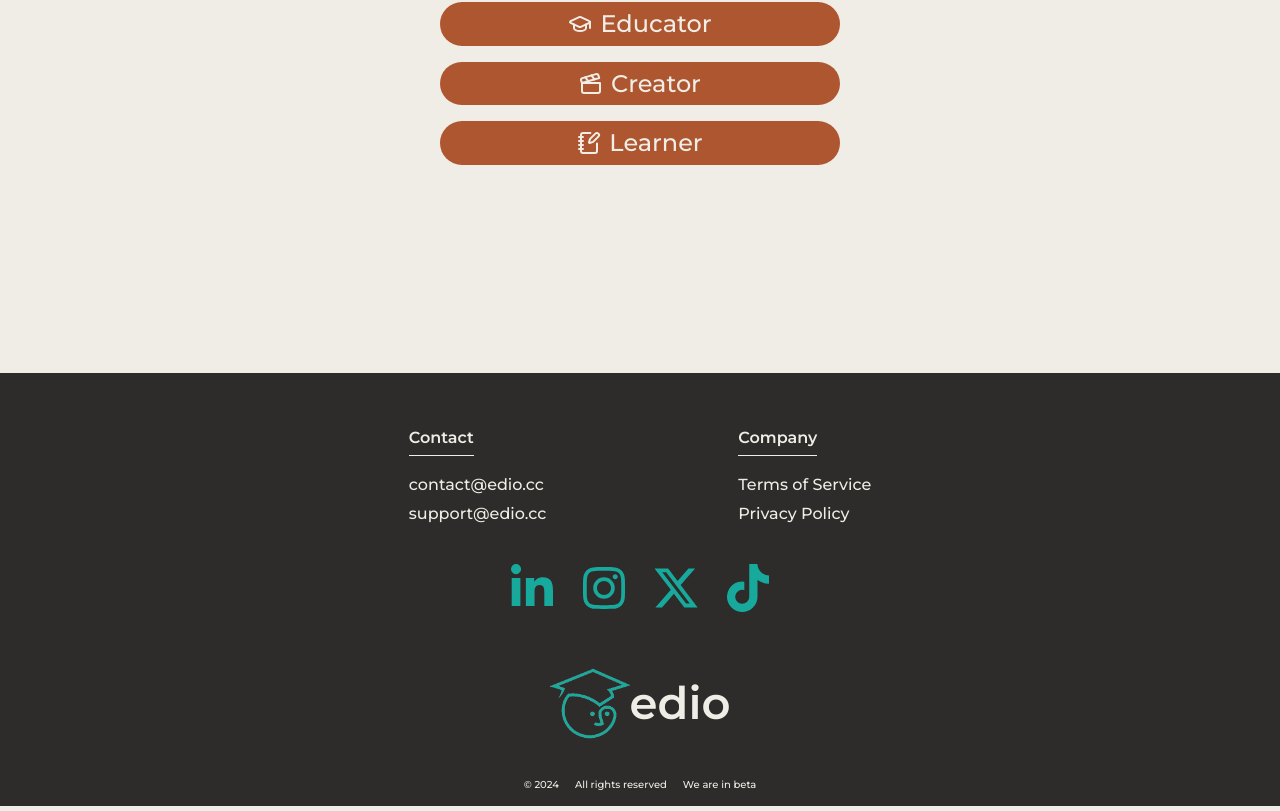
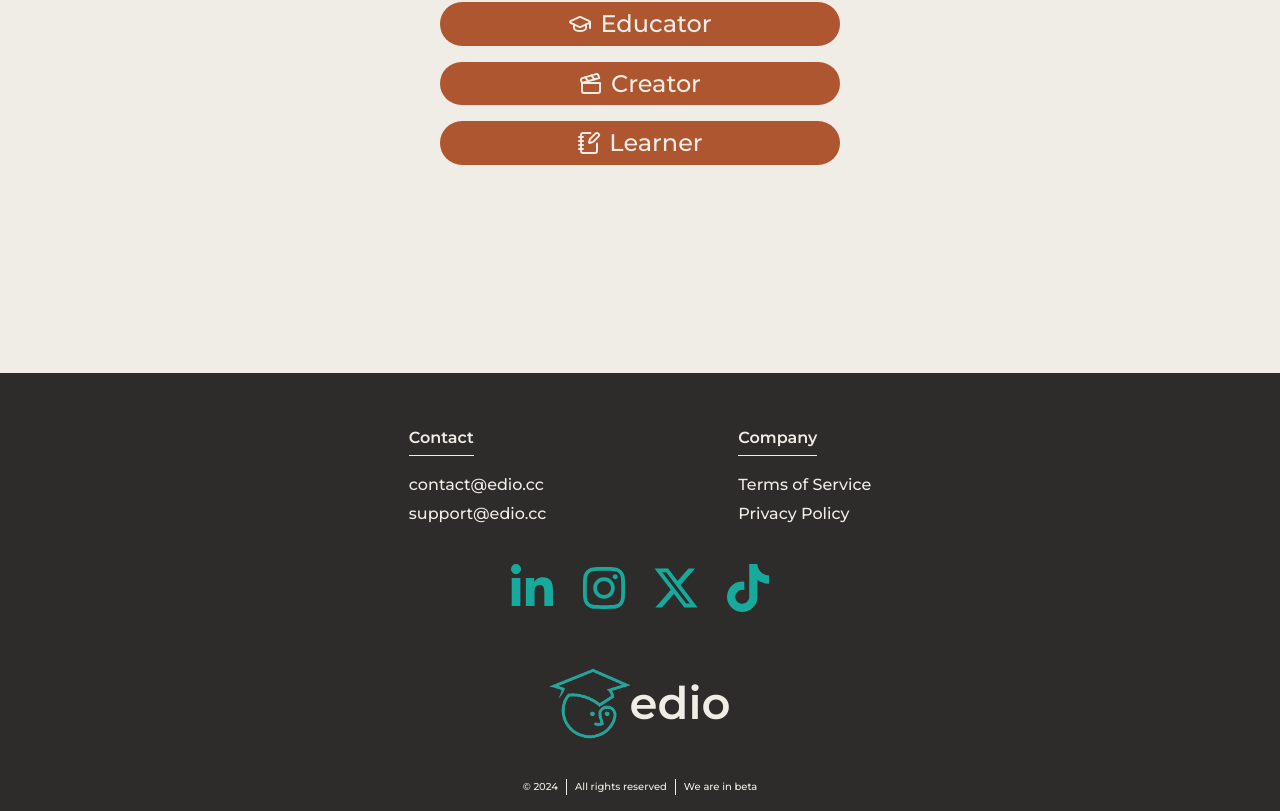
Before and after one commit to edio-tech/edio-landing-page, a React (Vite) app: page /choose in a window 1280 px wide. Shown: the part 418-1229 px from the top of the page. Built offline with nearby package versions, Linux system fonts and the light colour scheme.

Commit message:
Add vertical lines

```diff
--- a/src/components/Footer.css
+++ b/src/components/Footer.css
@@ -116,7 +116,14 @@
     flex-direction: row;
     align-items: center;
     justify-content: center;
-    gap: 1rem;
+    gap: 0.5rem;
 
     font-size: var(--fs-footer-small);
 }
+
+.v-line
+{
+    width: 1px;
+    height: 1rem;
+    background-color: var(--clr-text-accent);
+}
--- a/src/components/Footer.jsx
+++ b/src/components/Footer.jsx
@@ -47,7 +47,9 @@ const Footer = () =>
             </div>
             <div className="copyright">
                 <p>&copy; 2024</p>
+                <div className="v-line"></div>
                 <p>All rights reserved</p>
+                <div className="v-line"></div>
                 <p>We are in beta</p>
             </div>
         </div>
```
